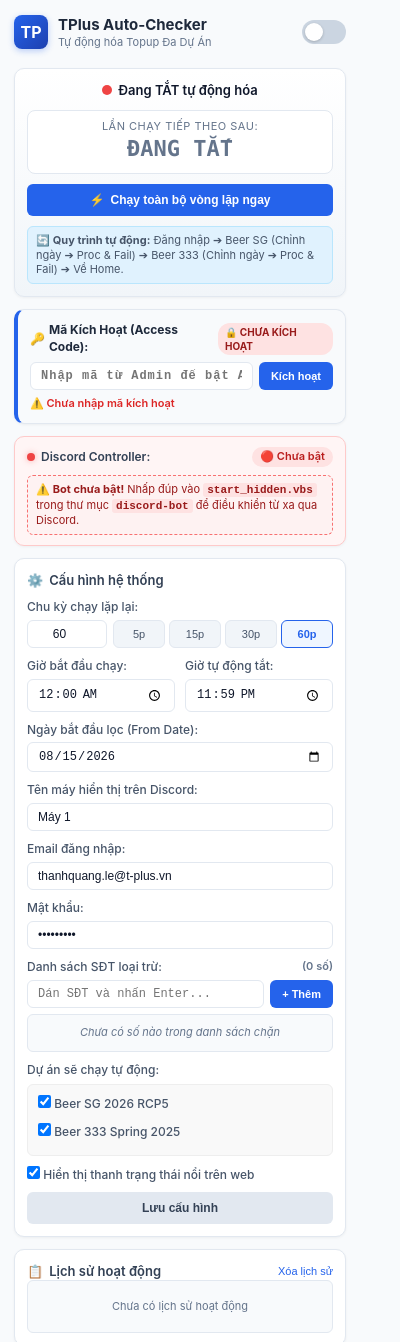
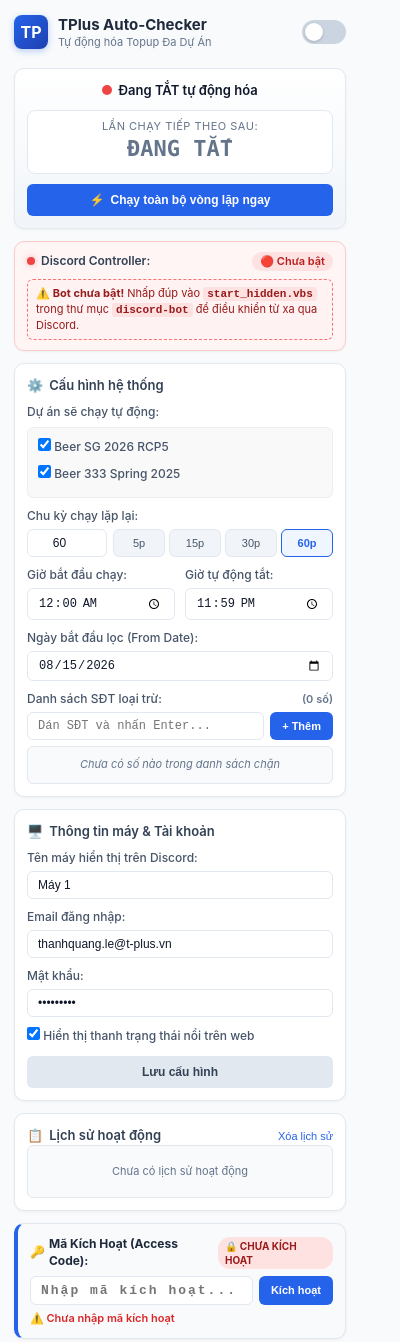
Before and after one commit to NhimS2/Bot-topup, a browser extension: page popup/popup.html in a window 400 px wide. Shown: the top 1342 px of the page. Drawn offline with Linux system fonts and the light colour scheme; no server answers.

Commit message:
update UI Popup

```diff
--- a/popup/popup.html
+++ b/popup/popup.html
@@ -45,29 +45,6 @@
           ⏹ Dừng
         </button>
       </div>
-      <div class="workflow-hint">
-        🔄 <strong>Quy trình tự động:</strong> Đăng nhập ➔ Beer SG (Chỉnh ngày ➔ Proc & Fail) ➔ Beer 333 (Chỉnh ngày ➔
-        Proc & Fail) ➔ Về Home.
-      </div>
-    </div>
-
-    <!-- License & Access Code Card -->
-    <div class="card auth-card" id="auth-card">
-      <div class="auth-header">
-        <div class="auth-title">
-          <span>🔑</span> <strong>Mã Kích Hoạt (Access Code):</strong>
-        </div>
-        <span class="auth-badge" id="auth-badge">Đang kiểm tra...</span>
-      </div>
-      <div class="auth-body">
-        <div style="display: flex; gap: 6px; margin-top: 6px;">
-          <input type="text" id="input-access-code" class="form-input" placeholder="Nhập mã từ Admin để bật Auto..."
-            style="font-family: monospace; font-size: 12px; letter-spacing: 1px; font-weight: 600;">
-          <button type="button" class="btn btn-primary" id="btn-verify-code"
-            style="width: auto; padding: 0 12px; white-space: nowrap; font-size: 11px;">Kích hoạt</button>
-        </div>
-        <div class="auth-msg" id="auth-msg" style="display:none; font-size:11px; margin-top:6px;"></div>
-      </div>
     </div>
 
     <!-- Discord Bot Status & Reminder Card -->
@@ -84,74 +61,13 @@
       </div>
     </div>
 
-    <!-- Configuration Settings -->
+    <!-- Khung 1: Cấu hình hệ thống -->
     <div class="card config-card">
       <div class="card-title">
         <span>⚙️</span> Cấu hình hệ thống
       </div>
 
-      <div class="form-group">
-        <label for="input-interval">Chu kỳ chạy lặp lại:</label>
-        <div class="input-with-presets">
-          <input type="number" id="input-interval" min="1" max="1440" value="60">
-          <div class="preset-buttons">
-            <button class="btn-preset" data-min="5">5p</button>
-            <button class="btn-preset" data-min="15">15p</button>
-            <button class="btn-preset" data-min="30">30p</button>
-            <button class="btn-preset active" data-min="60">60p</button>
-          </div>
-        </div>
-      </div>
-
-      <div class="form-group" style="display: flex; gap: 10px;">
-        <div style="flex: 1;">
-          <label for="input-start-time">Giờ bắt đầu chạy:</label>
-          <input type="time" id="input-start-time" class="form-input" value="00:00">
-        </div>
-        <div style="flex: 1;">
-          <label for="input-end-time">Giờ tự động tắt:</label>
-          <input type="time" id="input-end-time" class="form-input" value="23:59">
-        </div>
-      </div>
-
-      <div class="form-group">
-        <label for="input-from-date">Ngày bắt đầu lọc (From Date):</label>
-        <input type="date" id="input-from-date" class="form-input" value="2026-08-15">
-      </div>
-
-      <div class="form-group">
-        <label for="input-device-name">Tên máy hiển thị trên Discord:</label>
-        <input type="text" id="input-device-name" class="form-input" placeholder="VD: Máy 1 (Nhật), Máy 2 (Tuấn)..."
-          value="Máy 1 (Nhật)">
-      </div>
-
-      <div class="form-group">
-        <label for="input-email">Email đăng nhập:</label>
-        <input type="email" id="input-email" class="form-input" value="thanhquang.le@t-plus.vn">
-      </div>
-
-      <div class="form-group">
-        <label for="input-password">Mật khẩu:</label>
-        <input type="password" id="input-password" class="form-input" value="@Luom0102">
-      </div>
-
-      <div class="form-group">
-        <div style="display:flex; justify-content:space-between; align-items:center; margin-bottom:4px;">
-          <label for="input-phone-entry" style="margin-bottom:0;">Danh sách SĐT loại trừ:</label>
-          <span id="blocked-phones-count" style="font-size:11px; color:var(--text-muted); font-weight:600;">(0
-            số)</span>
-        </div>
-        <div style="display:flex; gap:6px;">
-          <input type="text" id="input-phone-entry" class="form-input" placeholder="Dán SĐT và nhấn Enter..."
-            style="font-family: monospace; font-size: 12px;">
-          <button type="button" class="btn btn-primary" id="btn-add-phone"
-            style="width: auto; padding: 0 12px; white-space: nowrap; font-size: 11px;">+ Thêm</button>
-        </div>
-        <div id="blocked-phones-tags" class="blocked-phones-tags">
-          <div class="blocked-phones-empty">Chưa có số nào trong danh sách chặn</div>
-        </div>
-      </div>
-
+      <!-- 1. Dự án sẽ chạy -->
       <div class="form-group">
         <label>Dự án sẽ chạy tự động:</label>
         <div
@@ -167,13 +83,90 @@
         </div>
       </div>
 
-      <div class="form-group form-check">
+      <!-- 2. Chu kỳ chạy lặp lại -->
+      <div class="form-group">
+        <label for="input-interval">Chu kỳ chạy lặp lại:</label>
+        <div class="input-with-presets">
+          <input type="number" id="input-interval" min="1" max="1440" value="60">
+          <div class="preset-buttons">
+            <button class="btn-preset" data-min="5">5p</button>
+            <button class="btn-preset" data-min="15">15p</button>
+            <button class="btn-preset" data-min="30">30p</button>
+            <button class="btn-preset active" data-min="60">60p</button>
+          </div>
+        </div>
+      </div>
+
+      <!-- 3. Giờ bắt đầu - Giờ kết thúc -->
+      <div class="form-group" style="display: flex; gap: 10px;">
+        <div style="flex: 1;">
+          <label for="input-start-time">Giờ bắt đầu chạy:</label>
+          <input type="time" id="input-start-time" class="form-input" value="00:00">
+        </div>
+        <div style="flex: 1;">
+          <label for="input-end-time">Giờ tự động tắt:</label>
+          <input type="time" id="input-end-time" class="form-input" value="23:59">
+        </div>
+      </div>
+
+      <!-- 4. Ngày bắt đầu lọc -->
+      <div class="form-group">
+        <label for="input-from-date">Ngày bắt đầu lọc (From Date):</label>
+        <input type="date" id="input-from-date" class="form-input" value="2026-08-15">
+      </div>
+
+      <!-- 5. Danh sách SĐT loại trừ -->
+      <div class="form-group" style="margin-bottom: 0;">
+        <div style="display:flex; justify-content:space-between; align-items:center; margin-bottom:4px;">
+          <label for="input-phone-entry" style="margin-bottom:0;">Danh sách SĐT loại trừ:</label>
+          <span id="blocked-phones-count" style="font-size:11px; color:var(--text-muted); font-weight:600;">(0 số)</span>
+        </div>
+        <div style="display:flex; gap:6px;">
+          <input type="text" id="input-phone-entry" class="form-input" placeholder="Dán SĐT và nhấn Enter..."
+            style="font-family: monospace; font-size: 12px;">
+          <button type="button" class="btn btn-primary" id="btn-add-phone"
+            style="width: auto; padding: 0 12px; white-space: nowrap; font-size: 11px;">+ Thêm</button>
+        </div>
+        <div id="blocked-phones-tags" class="blocked-phones-tags">
+          <div class="blocked-phones-empty">Chưa có số nào trong danh sách chặn</div>
+        </div>
+      </div>
+    </div>
+
+    <!-- Khung 2: Thông tin máy & Tài khoản -->
+    <div class="card config-card">
+      <div class="card-title">
+        <span>🖥️</span> Thông tin máy & Tài khoản
+      </div>
+
+      <!-- 1. Tên máy hiển thị discord -->
+      <div class="form-group">
+        <label for="input-device-name">Tên máy hiển thị trên Discord:</label>
+        <input type="text" id="input-device-name" class="form-input" placeholder="VD: Máy 1 (Nhật), Máy 2 (Tuấn)..."
+          value="Máy 1 (Nhật)">
+      </div>
+
+      <!-- 2. Email đăng nhập -->
+      <div class="form-group">
+        <label for="input-email">Email đăng nhập:</label>
+        <input type="email" id="input-email" class="form-input" value="thanhquang.le@t-plus.vn">
+      </div>
+
+      <!-- 3. Mật khẩu -->
+      <div class="form-group">
+        <label for="input-password">Mật khẩu:</label>
+        <input type="password" id="input-password" class="form-input" value="@Luom0102">
+      </div>
+
+      <!-- 4. Hiển thị thanh nổi -->
+      <div class="form-group form-check" style="margin-bottom: 12px;">
         <label class="checkbox-container">
           <input type="checkbox" id="check-show-widget" checked>
           <span class="check-label">Hiển thị thanh trạng thái nổi trên web</span>
         </label>
       </div>
 
+      <!-- Nút lưu cấu hình -->
       <button class="btn btn-secondary" id="btn-save-config">Lưu cấu hình</button>
     </div>
 
@@ -190,6 +183,25 @@
       </div>
     </div>
 
+    <!-- License & Access Code Card (Đưa xuống dưới cùng) -->
+    <div class="card auth-card" id="auth-card">
+      <div class="auth-header">
+        <div class="auth-title">
+          <span>🔑</span> <strong>Mã Kích Hoạt (Access Code):</strong>
+        </div>
+        <span class="auth-badge" id="auth-badge">Đang kiểm tra...</span>
+      </div>
+      <div class="auth-body">
+        <div style="display: flex; gap: 6px; margin-top: 6px; position: relative;">
+          <input type="password" id="input-access-code" class="form-input" placeholder="Nhập mã kích hoạt..."
+            style="font-family: monospace; font-size: 13px; letter-spacing: 2px; font-weight: 600;" autocomplete="off">
+          <button type="button" class="btn btn-primary" id="btn-verify-code"
+            style="width: auto; padding: 0 12px; white-space: nowrap; font-size: 11px;">Kích hoạt</button>
+        </div>
+        <div class="auth-msg" id="auth-msg" style="display:none; font-size:11px; margin-top:6px;"></div>
+      </div>
+    </div>
+
     <!-- Footer -->
     <div class="footer">
       <span>TPlus Auto Topup v2.5 • Chuẩn hóa ngày 2026-08-15</span>
```
